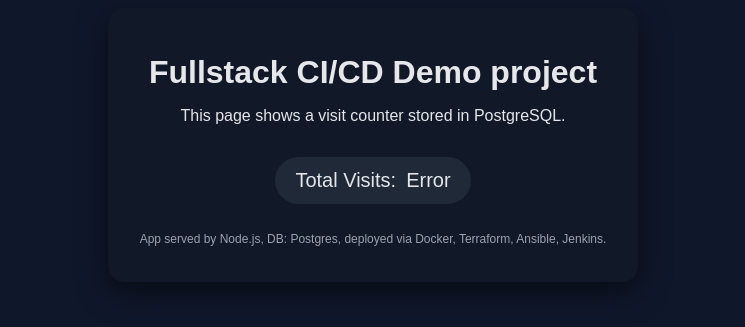
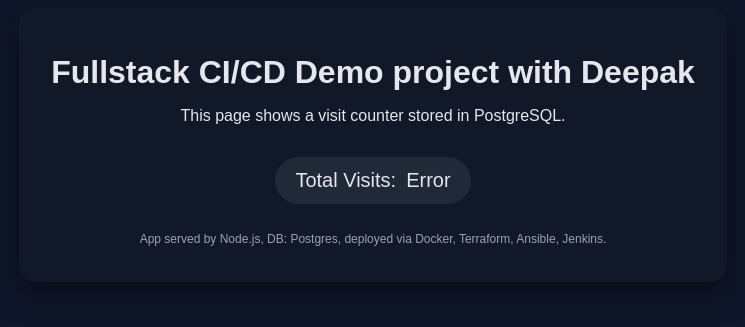
Before and after one commit to deepakbatra5/fullstack-cicd-project, a website: page app/public/index.html in a window 1280 px wide. Shown: the part 255-582 px from the top of the page, without its empty margins (267-1012 px from the left). Drawn offline with Linux system fonts and the light colour scheme; no server answers.

Commit message:
first commit

```diff
--- a/app/public/index.html
+++ b/app/public/index.html
@@ -7,7 +7,7 @@
 </head>
 <body>
   <div class="container">
-    <h1>Fullstack CI/CD Demo project</h1>
+    <h1>Fullstack CI/CD Demo project with Deepak</h1>
     <p>This page shows a visit counter stored in PostgreSQL.</p>
     <div id="counter-box">
       <span>Total Visits:</span>
```
